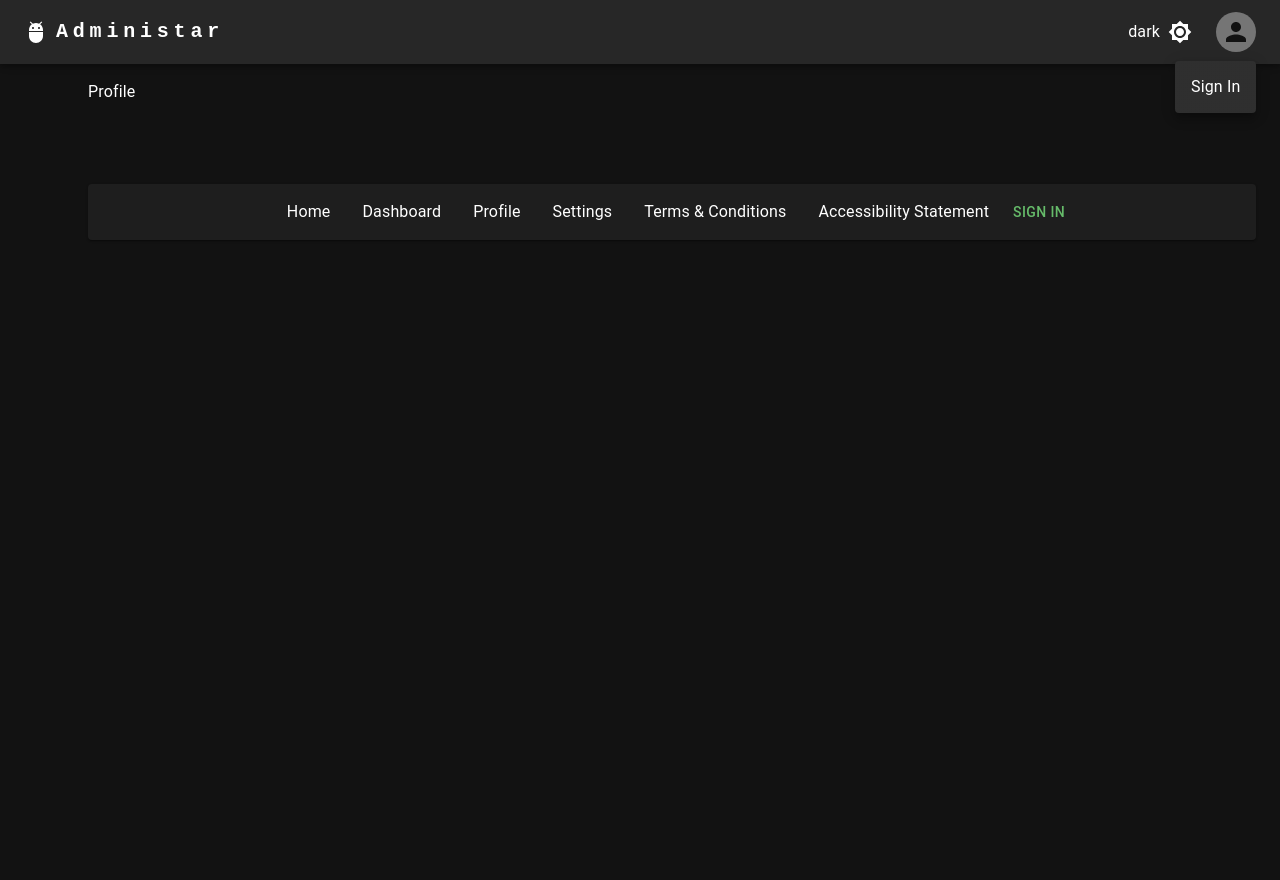
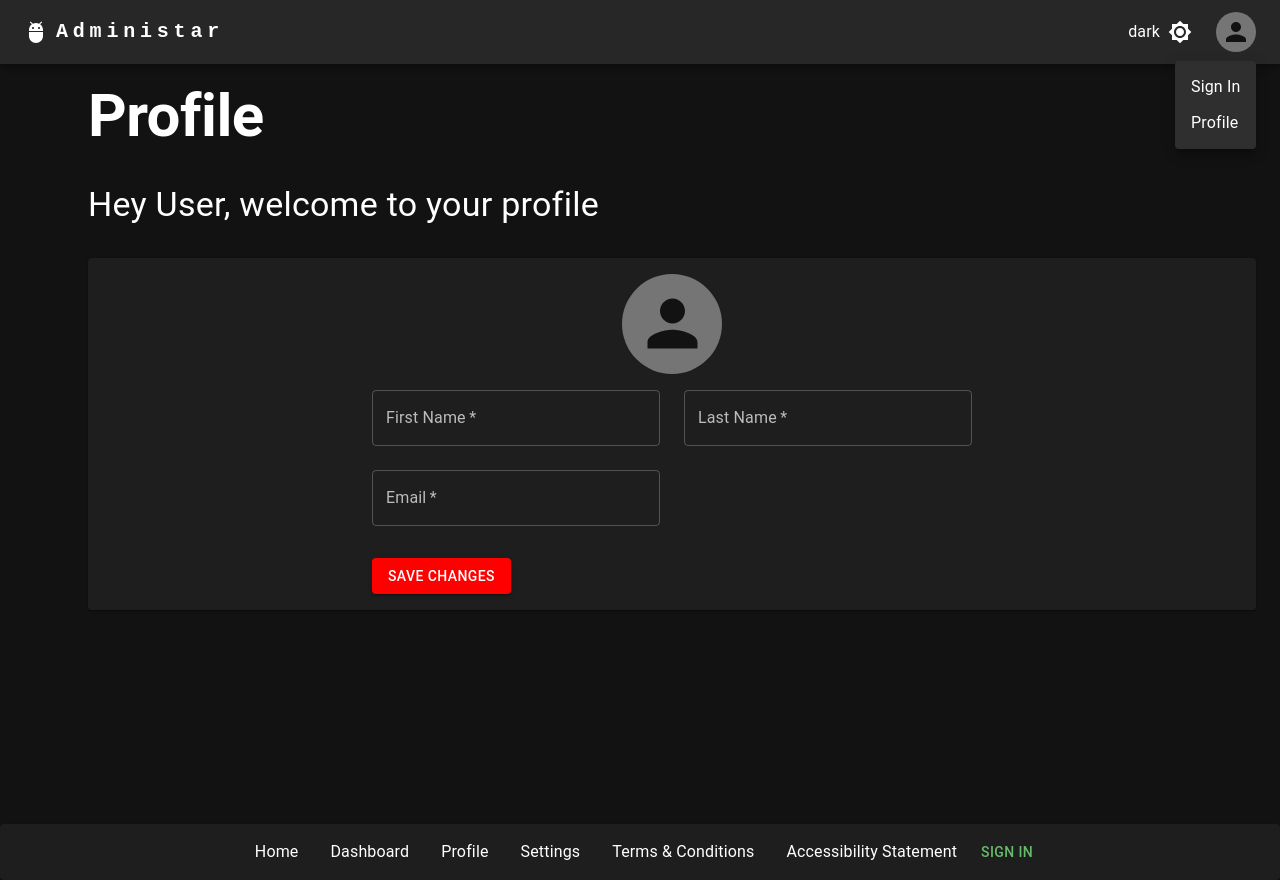
Before and after one commit to sclarke5/dashboard, a Next.js app: page /dashboard/profile in a window 1280 px wide. Both pictures are taken after a click on the button 1236 px from the left and 32 px from the top of the page. Before the commit the page ends 800 px from the top, so only its background shows below. Built offline with nearby package versions, Linux system fonts and the light colour scheme; no server answers.

Commit message:
add profile page details

```diff
--- a/src/app/components/Dashboard/TransactionBottomRow/TransactionBottomRow.tsx
+++ b/src/app/components/Dashboard/TransactionBottomRow/TransactionBottomRow.tsx
@@ -1,5 +1,5 @@
 import { doughnutChartData } from '@/app/helper/mockData'
-import { Grid, Paper } from '@mui/material'
+import { Grid, Paper, Typography } from '@mui/material'
 import React from 'react'
 import { DataChart } from '../../DataChart'
 import styles from './TransactionBottomRow.module.scss'
@@ -9,25 +9,25 @@ export const TransactionBottomRow = () => {
     <Grid gap={4} marginTop={2} container className={styles.bottomRow}>
       <Grid>
         <Paper className={styles.dataCard}>
-          <p>Transactions per user type</p>
+          <Typography sx={{ padding: 1.5 }} variant="h6">Transactions per user type</Typography>
           <DataChart type='doughnut' data={doughnutChartData} />
         </Paper>
       </Grid>
       <Grid>
         <Paper className={styles.dataCard}>
-          <p>Transactions per user type</p>
+        <Typography sx={{ padding: 1.5 }}  variant="h6">Transactions per user type</Typography>
           <DataChart type='doughnut' data={doughnutChartData} />
         </Paper>
       </Grid>
       <Grid>
         <Paper className={styles.dataCard}>
-          <p>Transactions per user type</p>
+        <Typography sx={{ padding: 1.5 }}  variant="h6">Transactions per user type</Typography>
           <DataChart type='doughnut' data={doughnutChartData} />
         </Paper>
       </Grid>
       <Grid>
         <Paper className={styles.dataCard}>
-          <p>Transactions per user type</p>
+        <Typography sx={{ padding: 1.5 }}  variant="h6">Transactions per user type</Typography>
           <DataChart type='doughnut' data={doughnutChartData} />
         </Paper>
       </Grid>
--- a/src/app/components/Dashboard/TransactionsPerDay/TransactionsPerDay.tsx
+++ b/src/app/components/Dashboard/TransactionsPerDay/TransactionsPerDay.tsx
@@ -14,7 +14,7 @@ export const TransactionsPerDay = (props: any) => {
     <Grid container gap={2} className={styles.wrapper} >
       <Paper className={styles.transactions}>
         <div className={styles.chart}>
-          <Typography>Transactions per Day</Typography>
+          <Typography variant="h5">Transactions per Day</Typography>
           <DataChart data={data} type="line" />
         </div>
         <div className={styles.cardWrapper}>
--- a/src/app/components/Footer/Footer.module.scss
+++ b/src/app/components/Footer/Footer.module.scss
@@ -1,7 +1,8 @@
 .footer {
-  position: static;
-  bottom: 0;
+  position: absolute;
+  bottom: -5em;
   left: 0;
+  right: 0;
   width: 100%;
   margin-top: 5rem;
 
--- a/src/app/components/Header/Header.tsx
+++ b/src/app/components/Header/Header.tsx
@@ -16,6 +16,8 @@ import MenuItem from '@mui/material/MenuItem';
 import AdbIcon from '@mui/icons-material/Adb';
 import { signIn, signOut, useSession } from 'next-auth/react';
 import ThemeToggle from './../ThemeToggle';
+import Link from 'next/link';
+import { useTheme } from '@mui/material';
 
 export type HeaderProps = {
   ColorModeContext: React.Context<{ toggleColorMode: () => void; }>
@@ -23,12 +25,13 @@ export type HeaderProps = {
 }
 
 export const Header = (props: HeaderProps) => {
-  const [anchorElNav, setAnchorElNav] = useState<null | HTMLElement>(null);
   const [anchorElUser, setAnchorElUser] = useState<null | HTMLElement>(null);
 
   const { ColorModeContext, mode } = props;
 
   const { data: session } = useSession();
+
+  const theme = useTheme();
 
   const handleOpenUserMenu = (event: MouseEvent<HTMLElement>) => {
     setAnchorElUser(event.currentTarget);
@@ -115,6 +118,20 @@ export const Header = (props: HeaderProps) => {
                     {session ? 'Sign Out' : 'Sign In'}
                 </Typography>
               </MenuItem>
+              <MenuItem >
+                <Link
+                  href='/dashboard/profile'
+                  style={{
+                    color: theme.palette.text.primary,
+                    textDecoration: 'none'
+                  }}
+                >
+                  <Typography
+                    textAlign="center">
+                      Profile
+                  </Typography>
+                </Link>
+              </MenuItem>
 
             </Menu>
           </Box>
--- a/src/app/components/SideMenu/Sidemenu.tsx
+++ b/src/app/components/SideMenu/Sidemenu.tsx
@@ -5,7 +5,6 @@ import { useTheme, Theme, CSSObject } from '@mui/material/styles';
 import MuiDrawer from '@mui/material/Drawer';
 import ChevronLeftIcon from '@mui/icons-material/ChevronLeft';
 import ChevronRightIcon from '@mui/icons-material/ChevronRight';
-// import HomeIcon from '@mui/icons-material/Home';
 import ExitToAppIcon from "@mui/icons-material/ExitToApp";
 import Person2Icon from "@mui/icons-material/Person2";
 import HomeIcon from "@mui/icons-material/Home";
@@ -78,8 +77,6 @@ const closedMixin = (theme: Theme): CSSObject => ({
     width: `calc(${theme.spacing(8)} + 1px)`,
   },
 });
-
-
 
 export const Sidemenu = () => {
   const theme = useTheme();
--- a/src/app/dashboard/Dashboard.tsx
+++ /dev/null
@@ -1,22 +0,0 @@
-import React from 'react'
-import { Box, Grid, Paper } from '@mui/material';
-import styles from './Dashboard.module.scss'
-import { DataRibbon, TransactionsPerDay, TransactionBottomRow } from '@/app/components';
-import { lineChartData } from '@/app/helper/mockData';
-
-export const Dashboard = () => {
-
-  return (
-    <Box>
-      <Grid container gap={4} marginTop={2}>
-        <DataRibbon />
-        <TransactionsPerDay data={lineChartData} />
-      </Grid>
-      <div>
-        <TransactionBottomRow />
-      </div>
-    </Box>
-  )
-}
-
-export default Dashboard;
--- a/src/app/dashboard/data/page.tsx
+++ b/src/app/dashboard/data/page.tsx
@@ -4,6 +4,7 @@ import * as React from "react";
 import { DataGrid } from "@mui/x-data-grid";
 import LinearProgress from "@mui/material/LinearProgress";
 import { useDemoData } from "@mui/x-data-grid-generator";
+import { Typography } from "@mui/material";
 
 const Data = () => {
   const { data } = useDemoData({
@@ -14,12 +15,19 @@ const Data = () => {
 
   return (
     <>
-      <h1 style={{marginTop: '10rem'}}>Data</h1>
-      <p>
+      <Typography
+        variant='h2'
+        sx={{
+          marginTop: 10,
+          paddingBottom: 4,
+          fontWeight: 600
+        }}
+        >Data</Typography>
+      <Typography variant="body1" sx={{ marginBottom: 4 }}>
         The bestest of data available here at your finger tips in table form.
         This could be a whole section of data that is available for users to
         deep dive further into the numbers/stats.
-      </p>
+      </Typography>
       <div style={{ height: "900px", width: "100%" }}>
         <DataGrid
           slots={{
--- a/src/app/dashboard/page.tsx
+++ b/src/app/dashboard/page.tsx
@@ -1 +1,23 @@
-export { default } from './Dashboard'
+import React from 'react'
+import { Box, Grid, Paper } from '@mui/material';
+import styles from './Dashboard.module.scss'
+import { DataRibbon, TransactionBottomRow, TransactionsPerDay } from '@/app/components';
+import { lineChartData } from '@/app/helper/mockData';
+
+export const Dashboard = () => {
+
+  return (
+    <Box>
+      <Grid container gap={4} marginTop={2}>
+        <DataRibbon />
+
+        <TransactionsPerDay data={lineChartData} />
+      </Grid>
+      <div>
+        <TransactionBottomRow />
+      </div>
+    </Box>
+  )
+}
+
+export default Dashboard;
--- a/src/app/dashboard/profile/page.tsx
+++ b/src/app/dashboard/profile/page.tsx
@@ -1,8 +1,113 @@
-import React from 'react'
+'use client'
+
+import { Avatar, Box, Button, Grid, Paper, TextField, Typography, useTheme } from '@mui/material';
+import { flexbox } from '@mui/system';
+import { useSession } from 'next-auth/react';
+import React, { FormEvent, useState } from 'react'
 
 export const Profile = () => {
+  const { data: session } = useSession();
+  const theme = useTheme()
+
+  const names = session?.user?.name?.split(' ');
+
+  const [formData, setFormData] = useState({
+    firstName: names ? names[0] : '',
+    lastName: names ? names[1] : '',
+    email: session ? session?.user?.email : '',
+  })
+
+  const handleSubmit = (ev: FormEvent) => {
+    ev.preventDefault();
+    console.log('submitting: ', formData);
+  }
+
+  const handleFormChange = (ev: React.ChangeEvent<HTMLInputElement>) => {
+    const { name, value } = ev.currentTarget;
+
+    setFormData((prevState) => ({
+      ...prevState,
+      [name]: value
+    }))
+  }
+
   return (
-    <h6 style={{ marginTop: '5rem' }}>Profile</h6>
+    <>
+      <Typography
+        variant='h2'
+        sx={{
+          marginTop: 10,
+          paddingBottom: 4,
+          fontWeight: 600
+        }}>Profile</Typography>
+      <Box>
+        <Typography variant='h4' sx={{ paddingBottom: 4 }}>
+          Hey {session ? session?.user?.name : 'User'}, welcome to your profile
+        </Typography>
+        <Paper sx={{ padding: '1rem 2rem' }} >
+          <Grid container justifyContent='center'>
+            <Grid item xs={12} sm={10} md={10}>
+              <Box display='flex' flexDirection='column' alignItems='center'>
+                <Avatar
+                  sx={{
+                    height: 100,
+                    width: 100,
+                    marginBottom: 2,
+                  }}
+                  src={session?.user?.image as string}
+                />
+              </Box>
+              <form
+                onSubmit={handleSubmit}
+                style={{ maxWidth: 600, margin: '0 auto' }}
+              >
+                <Grid container spacing={3}>
+                  <Grid item xs={12} sm={6}>
+                    <TextField
+                      required
+                      fullWidth
+                      label="First Name"
+                      name="firstName"
+                      value={formData.firstName}
+                      onChange={handleFormChange}
+                    />
+                  </Grid>
+                  <Grid item xs={12} sm={6}>
+                    <TextField
+                      required
+                      fullWidth
+                      label="Last Name"
+                      name="lastName"
+                      value={formData.lastName}
+                      onChange={handleFormChange}
+                    />
+                  </Grid>
+                  <Grid item xs={12} sm={6}>
+                    <TextField
+                      required
+                      fullWidth
+                      label="Email"
+                      name="email"
+                      value={formData.email}
+                      onChange={handleFormChange}
+                    />
+                  </Grid>
+                </Grid>
+                <Grid item xs={12} sm={6} style={{ marginTop: '2rem' }}>
+                  <Button
+                    type="submit"
+                    variant="contained"
+                    color={'primary'}
+                    >
+                    Save Changes
+                  </Button>
+                </Grid>
+              </form>
+            </Grid>
+          </Grid>
+        </Paper>
+      </Box>
+    </>
   )
 }
 
--- a/src/app/page.tsx
+++ b/src/app/page.tsx
@@ -1,6 +1,6 @@
 'use client'
 
-import Dashboard from "./dashboard/page";
+import { Dashboard } from "./dashboard/page";
 import { useSession } from "next-auth/react";
 import styles from './Layout.module.scss'
 
```
Also changed, not shown: src/app/components/Dashboard/TransactionsPerDay/index.ts (line endings or trailing spaces).
